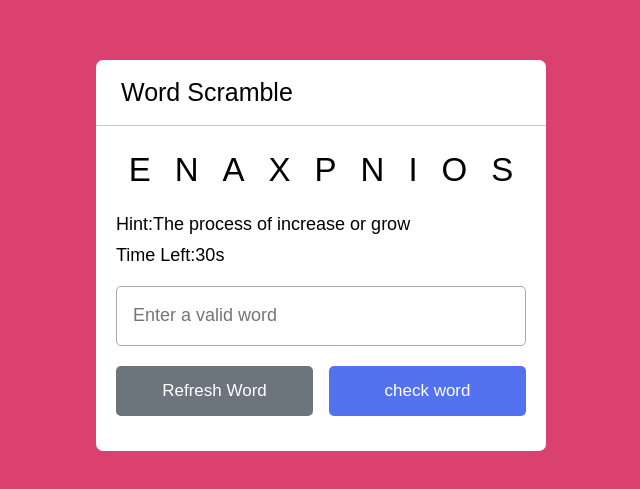
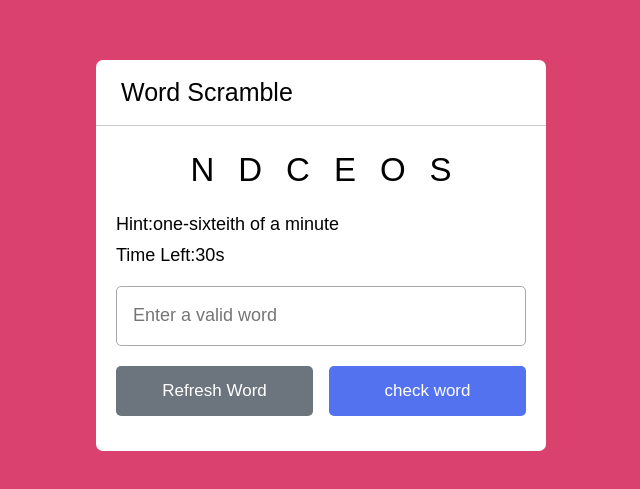
Before and after one commit to akshatsinghania/word-scramble-game, a plain HTML site: page index.html in a window 1280 px wide. Shown: the part 145-634 px from the top of the page, without its empty margins (319-959 px from the left). Drawn offline with Linux system fonts and the light colour scheme; a web font is replaced by a local one.

Commit message:
added init game function

```diff
--- a/index.html
+++ b/index.html
@@ -5,6 +5,8 @@
     <meta name="viewport" content="width=device-width, initial-scale=1.0" />
     <title>word-scramble-game</title>
     <link rel="stylesheet" href="style.css" />
+    <script src="js/words.js" defer></script>
+    <script src="js/script.js" defer></script>
   </head>
   <body>
     <div class="container">
@@ -12,7 +14,7 @@
       <div class="content">
         <p class="word">enaxpnios</p>
         <div class="details">
-          <p class="hint">Hint:<span>The process of increase or grow</span></p>
+          <p class="hint">Hint:<span></span></p>
           <p class="time">
             Time Left:<span><b>30</b>s</span>
           </p>
--- /dev/null
+++ b/js/script.js
@@ -0,0 +1,15 @@
+const wordText = document.querySelector(".word");
+hintText = document.querySelector(".hint span");
+
+const initGame = () => {
+  let randomObj = words[Math.floor(Math.random() * words.length)];
+  let wordArray = randomObj.word.split("");
+  for (let i = wordArray.length - 1; i > 0; i--) {
+    let j = Math.floor(Math.random() * (i + 1));
+    [wordArray[i], wordArray[j]] = [wordArray[j], wordArray[i]];
+  }
+  wordText.innerText = wordArray.join("");
+  hintText.innerText = randomObj.hint;
+  console.log(wordArray, randomObj.word);
+};
+initGame();
--- /dev/null
+++ b/js/words.js
@@ -0,0 +1,50 @@
+const words = [
+  {
+    word: "pocket",
+    hint: "A bag for carrying small items",
+  },
+  {
+    word: "needle",
+    hint: "A thin and sharp metal pin",
+  },
+  {
+    word: "expert",
+    hint: "A person with extensive knowledge",
+  },
+  {
+    word: "statement",
+    hint: "A declaration of something",
+  },
+  {
+    word: "second",
+    hint: "one-sixteith of a minute",
+  },
+  {
+    word: "library",
+    hint: "Place containing collection of books",
+  },
+  {
+    word: "addition",
+    hint: "The process of adding numbers",
+  },
+  {
+    word: "meeting",
+    hint: "Event in which people come together",
+  },
+  {
+    word: "exchange",
+    hint: "The act of trading",
+  },
+  {
+    word: "canvas",
+    hint: "A piece of fabric for painting",
+  },
+  {
+    word: "garden",
+    hint: "A plac for planting flower and plants",
+  },
+  {
+    word: "pocket",
+    hint: "A bag for carrying small items",
+  },
+];
```
